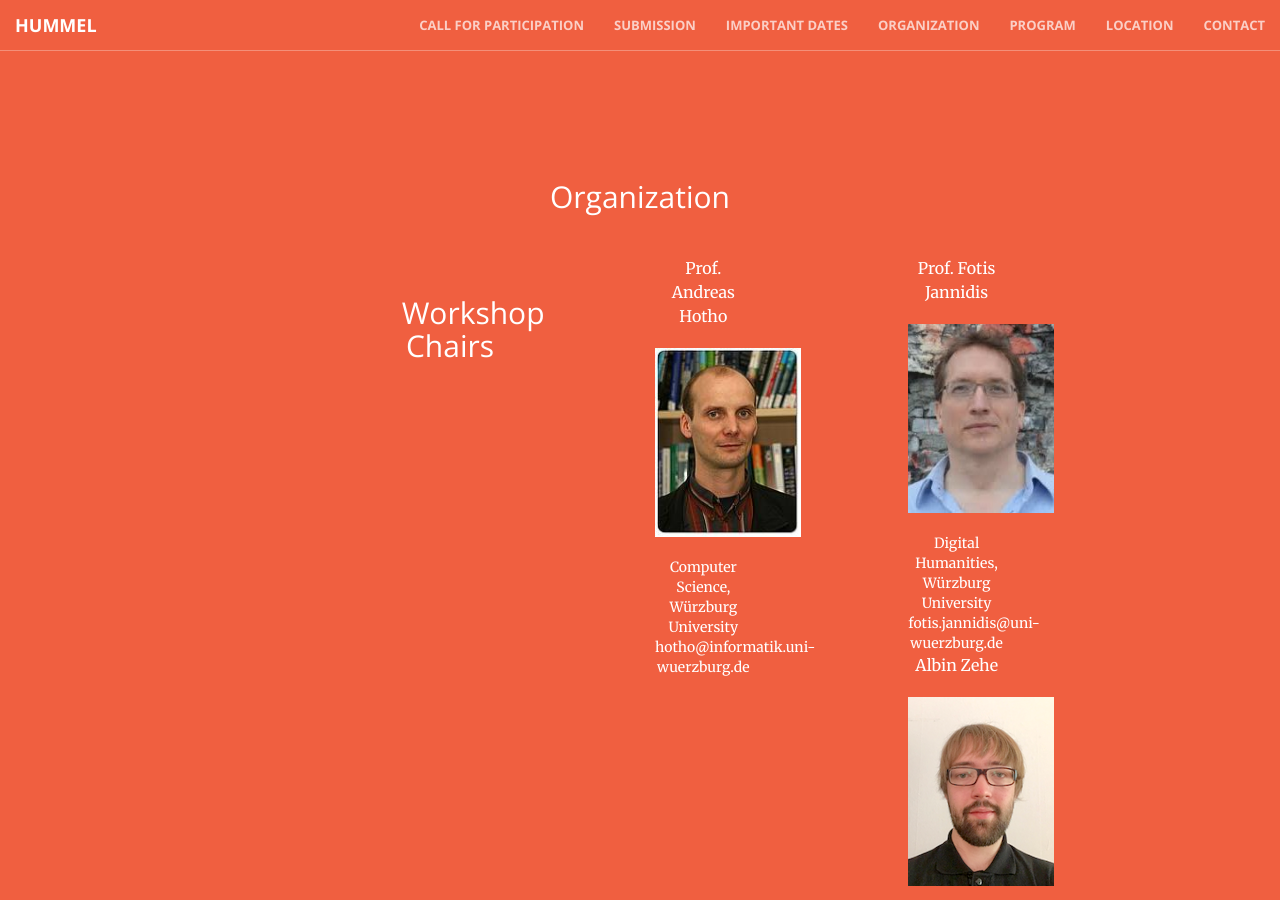
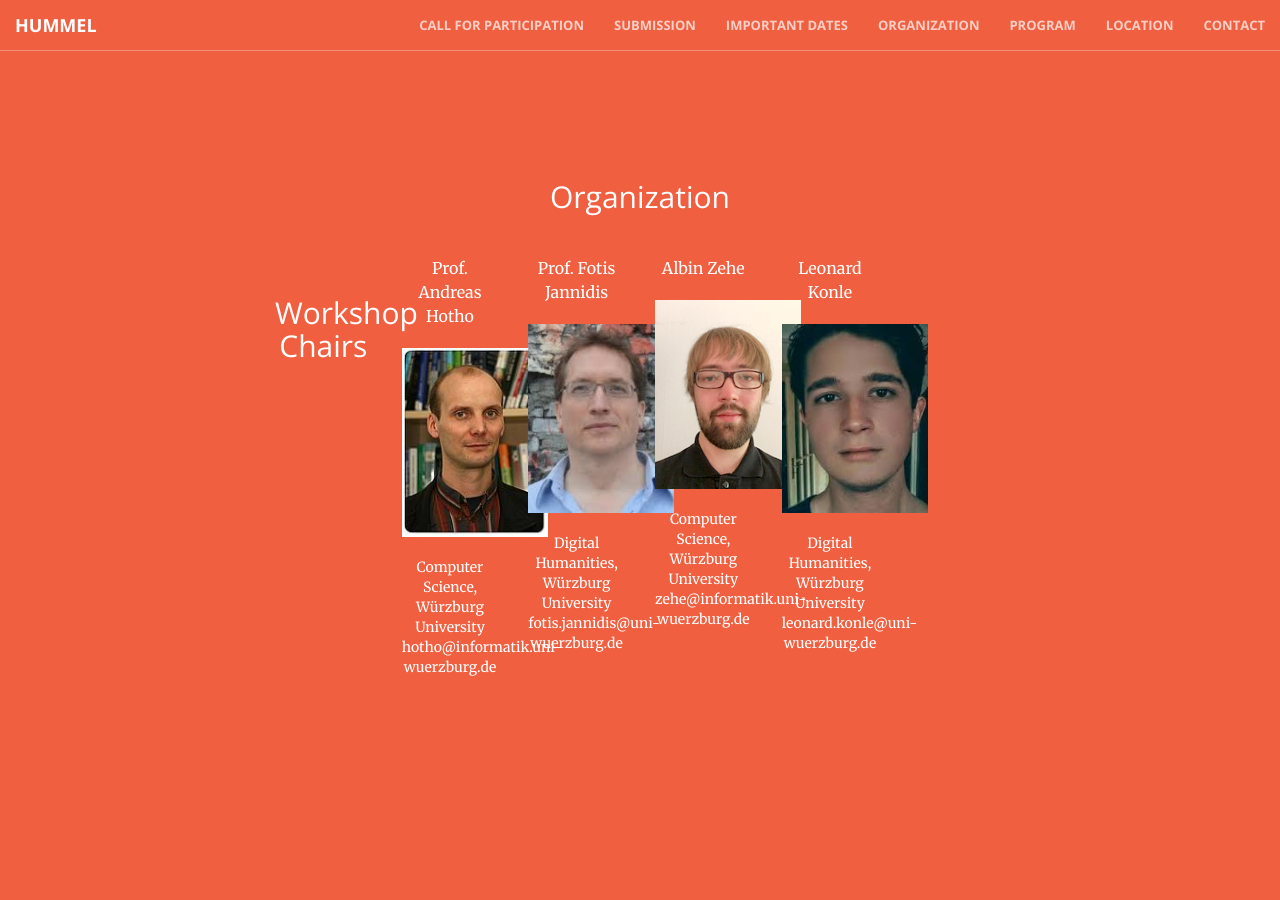
Before and after one commit to cophi-wue/ecml19.hummel.github.io, a Jekyll site: the page built from index.html, in a window 1280 px wide and 900 px high, scrolled down 2836 px. Built offline with Jekyll 4.4.1, drawn with Linux system fonts in a browser that asks for light colours.

Commit message:
Update orga.html

```diff
--- a/_includes/orga.html
+++ b/_includes/orga.html
@@ -5,33 +5,33 @@
                 <h2 class="section-heading">Organization</h2>
 		<hr/>
 		<div class="row">
-		<div class="col-lg-2 col-lg-offset-2 text-center">
+		<div class="col-lg-2 text-center">
                     <br/>
 		    <h2>Workshop Chairs</h2>
 	            <br/>
 		</div>
-                <div class="col-lg-2 col-lg-offset-2 text-center">
+                <div class="col-lg-2 text-center">
 					<p>Prof. Andreas Hotho</p>
                     <img src="img/hotho.jpg" alt="" height="189" width="146">
 					<br><br>
 					Computer Science, Würzburg University<br>
                     hotho@informatik.uni-wuerzburg.de<br>
                 </div>
-                <div class="col-lg-2 col-lg-offset-2 text-center">
+                <div class="col-lg-2 text-center">
 					<p>Prof. Fotis Jannidis</p>
                     <img src="img/jannidis.jpeg" alt="" height="189" width="146">
 					<br><br>
 					Digital Humanities, Würzburg University<br>
                     fotis.jannidis@uni-wuerzburg.de<br>
                 </div>
-                <div class="col-lg-2 col-lg-offset-2 text-center">
+                <div class="col-lg-2 text-center">
 					<p>Albin Zehe</p>
                     <img src="img/zehe.png" alt="" height="189" width="146">
 					<br><br>
 					Computer Science, Würzburg University<br>
                     zehe@informatik.uni-wuerzburg.de<br>
                 </div>
-                <div class="col-lg-2 col-lg-offset-2 text-center">
+                <div class="col-lg-2 text-center">
 					<p>Leonard Konle</p>
                     <img src="img/konle.jpeg" alt="" height="189" width="146">
 					<br><br>
```
